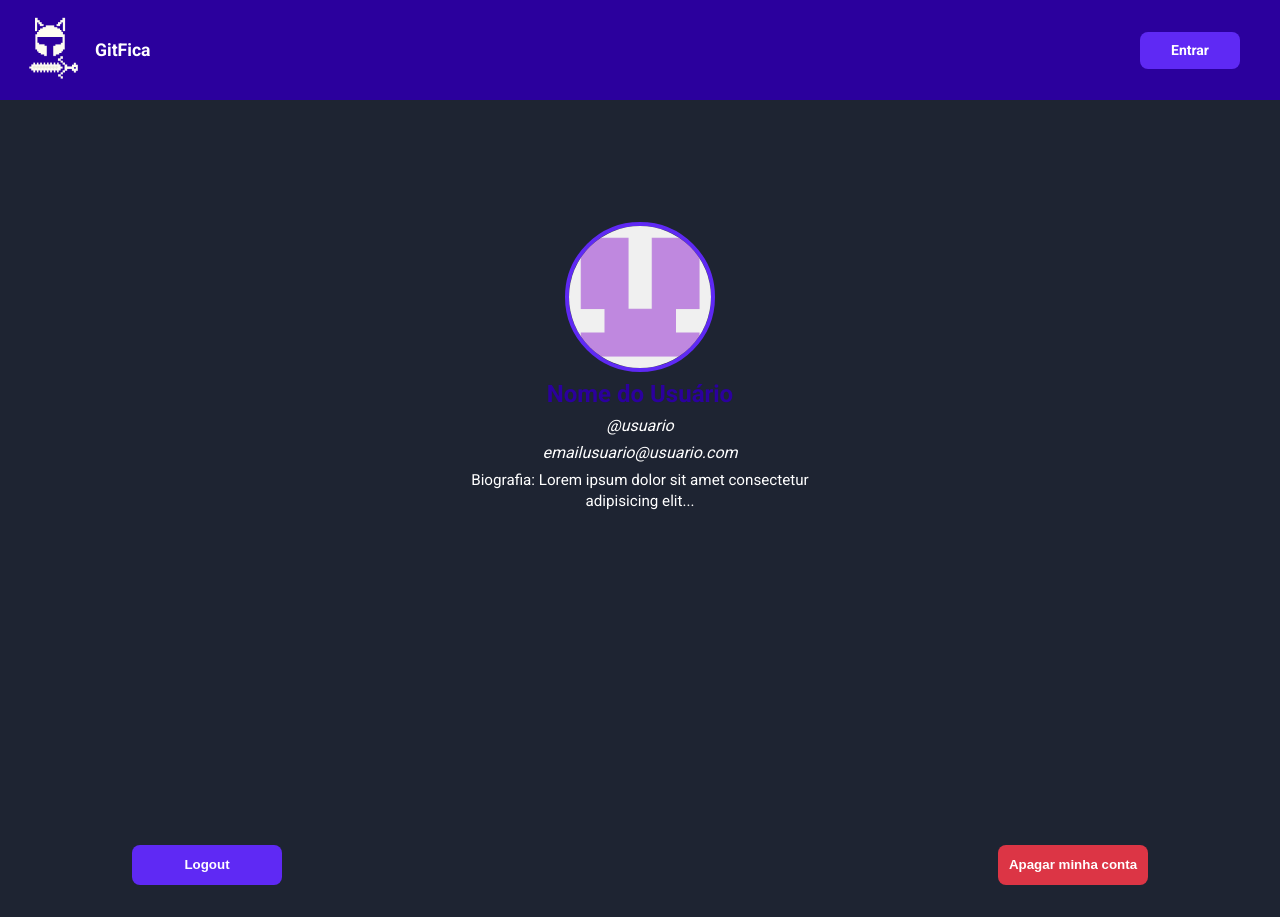
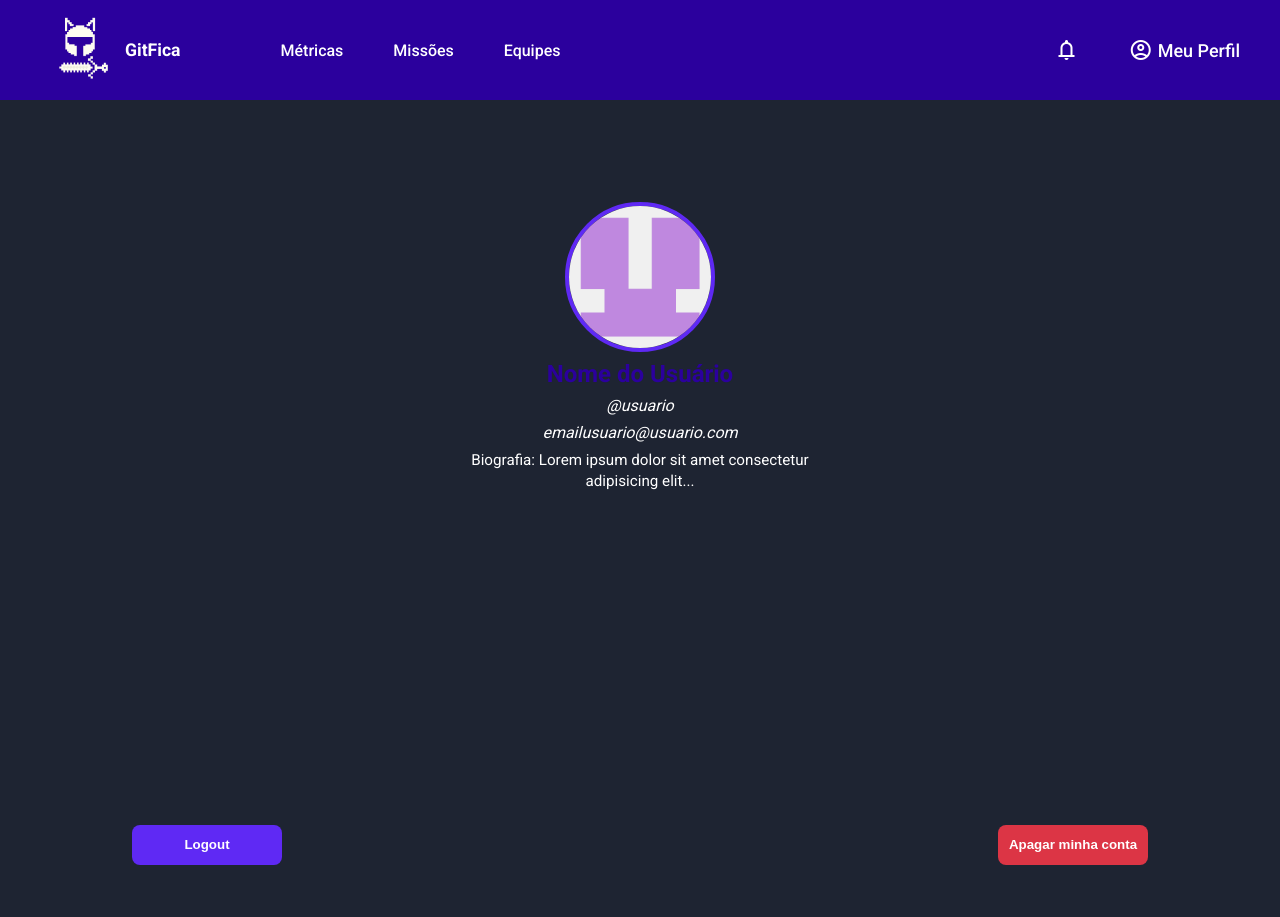
Before and after one commit to fga-eps-mds/2025.1-SGI-Frontend, a Next.js app: page /profile in a window 1280 px wide. Built offline with nearby package versions, Linux system fonts and the light colour scheme.

Commit message:
feat: atualiza header (adiciona navegacao,  e funcionalidade entrar/meu perfil)

```diff
--- a/src/app/layout.tsx
+++ b/src/app/layout.tsx
@@ -30,7 +30,10 @@ export default function RootLayout({
 }>) {
   return (
     <html lang="en">
-      <Header/>
+      <head>
+        <link href="https://fonts.googleapis.com/css2?family=Material+Symbols+Outlined" rel="stylesheet"/>
+      </head>
+      <Header  isLoggedIn={true}/>
       <body className={`${geistSans.variable} ${geistMono.variable} ${roboto.variable}`}>
         {children}
       </body>
--- a/src/app/profile/profile.module.css
+++ b/src/app/profile/profile.module.css
@@ -2,7 +2,6 @@
 body {
   background-color: #1E2432;
   font-family: var(--font-roboto), sans-serif;
-  padding-top: 120px;
 }
 
 /* Container principal */
--- a/src/components/Header/header.module.css
+++ b/src/components/Header/header.module.css
@@ -1,43 +1,27 @@
+/* troquei o retangulo topo por um 'header', a ideia é fortalecer alem da SEO, tambem tornar o codigo menos engessado*/
+.header {
+  display: flex;
+  align-items: center;
+  justify-content: space-between;
+  padding: 0 40px;
+  height: 100px;
+  background-color: #2B009D;
+  position: relative;
+}
+
+/* (logo+ menu) */
+.leftContainer {
+  display: flex;
+  align-items: center;
+  gap: 40px;
+}
 
 
-/* Topo fixo */
-.retanguloTopo {
-  position: fixed;
-  top: 0;
-  left: 0;
-  width: 100%; /* corrigido de 100vw para 100% */
-  height: 100px;
-  background-color: #2B009D;
-}
-
-/* Botão "Entrar" fixo */
-.retanguloEntrar {
-  position: fixed;
-  top: 31.5px; /* corrigido: adicionada unidade */
-  right: 40px;  /* corrigido: adicionada unidade */
-  width: 100px;
-  height: 37px;
-  background-color: #5F29F4;
-  border-radius: 8px;
-  cursor: pointer;
+.logoContainer {
   display: flex;
   align-items: center;
-  justify-content: center;
-  color: white;
-  font-weight: bold;
-  font-family: var(--font-roboto), sans-serif;
-  font-size: 14px;
-}
-
-/* Logo */
-.logoContainer {
-  position: absolute;
-  top: 10px;
-  left: 10px;
-  display: flex;
-  align-items: center;
-  justify-content: center;
   gap: 5px;
+  margin-right: 60px;
 }
 
 .logoIcon {
@@ -51,3 +35,72 @@
   color: white;
   font-family: var(--font-roboto), sans-serif;
 }
+
+/* barra de navegação responsiva */
+.navBar ul {
+  display: flex;
+  gap: 50px;
+  list-style: none;
+  margin: 0;
+  padding: 0;
+}
+
+.navLinks a {
+  color: white;
+  font-weight: 500;
+  font-family: var(--font-roboto), sans-serif;
+  text-decoration: none;
+  transition: color 0.2s ease;
+}
+
+.navLinks a:hover {
+  color: #cccccc;
+}
+
+/* (notificação + botão entrar ou perfil) */
+.rightContainer {
+  display: flex;
+  align-items: center;
+  gap: 50px;
+  color: white;
+  font-family: var(--font-roboto), sans-serif;
+}
+
+
+.profileContainer {
+  display: flex;
+  align-items: center;
+  gap: 5px;
+  cursor: pointer;
+  text-decoration: none;
+  color: white;
+}
+
+
+.profileContainer:hover {
+  opacity: 0.8;
+}
+
+.profileText {
+  font-size: 18px;
+  font-weight: 500;
+}
+
+.enterButton {
+  width: 100px;
+  height: 37px;
+  background-color: #5F29F4;
+  border-radius: 8px;
+  cursor: pointer;
+  display: flex;
+  align-items: center;
+  justify-content: center;
+  color: white;
+  font-weight: bold;
+  font-size: 25px;
+  text-decoration: none;
+}
+
+.icone:hover{
+  cursor:pointer;
+}
--- a/src/components/Header/page.tsx
+++ b/src/components/Header/page.tsx
@@ -2,13 +2,19 @@
 
 import styles from './header.module.css';
 import Image from 'next/image';
+import Link from 'next/link';
 
-export default function Header() {
+
+interface HeaderProps {
+  isLoggedIn: boolean;
+}
+
+export default function Header({ isLoggedIn }: HeaderProps) {
   return (
-    <header>
-      <div className={styles.retanguloTopo}></div>
-      <div className={styles.retanguloEntrar}>Entrar</div>
+    <header className={styles.header}>
+      <div className={styles.leftContainer}>
         <div className={styles.logoContainer}>
+          {/* Image é recomendado pelo next no lugar do img */}
           <Image
             src="/gitfica_icon.png"
             alt="GitFica Logo"
@@ -18,6 +24,33 @@ export default function Header() {
           />
           <span>GitFica</span>
         </div>
+
+        <nav className={styles.navBar}>
+          <ul>
+            <li className={styles.navLinks}><Link href="#">Métricas</Link></li>
+            <li className={styles.navLinks}><Link href="#">Missões</Link></li>
+            <li className={styles.navLinks}><Link href="#">Equipes</Link></li>
+          </ul>
+        </nav>
+      </div>
+
+      <div className={styles.rightContainer}>
+        <span className={`material-symbols-outlined ${styles.icone}`}>notifications</span>
+
+        {/* Se não estiver logado, mostra "Entrar"; caso contrário, mostra link de Perfil ou Log out */}
+        {!isLoggedIn ? (
+          <Link href="/login" className={styles.enterButton}>
+            Entrar
+          </Link>
+        ) : (
+          <>
+            <Link href="/profile" className={styles.profileContainer}>
+              <span className="material-symbols-outlined">account_circle</span>
+              <span className={styles.profileText}>Meu Perfil</span>
+            </Link>
+          </>
+        )}
+      </div>
     </header>
   );
 }
```
Lines whose indentation alone changed are shown as unchanged.
